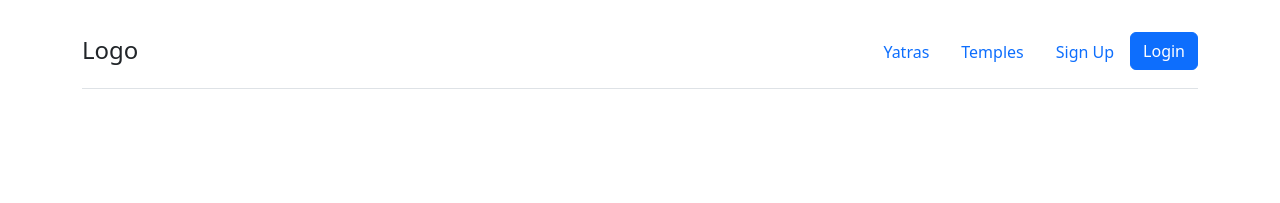
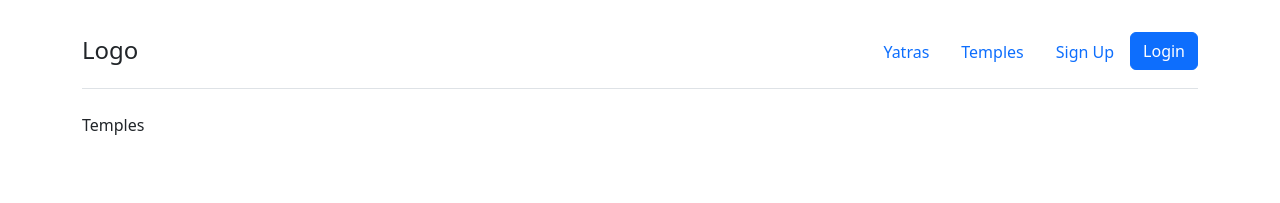
Before and after one commit to snambi/auth-app, a React (Create React App) app: page /temples in a window 1280 px wide. Shown: the top 203 px of the page. Built offline with nearby package versions, Linux system fonts and the light colour scheme; no server answers.

Commit message:
added two more components

```diff
--- a/src/App.js
+++ b/src/App.js
@@ -5,6 +5,8 @@ import Header from './components/Header';
 import Home from './components/Home';
 import Login from './components/Login';
 import SignUp from './components/SignUp';
+import Yatras from './components/Yatras';
+import Temples from './components/Temples';
 
 
 function App() {
@@ -16,6 +18,8 @@ function App() {
         <Routes>
           <Route path='/' element={<Home />} />
           <Route path='/home' element={<Home />} />
+          <Route path='/yatras' element={<Yatras />} />
+          <Route path='/temples' element={<Temples />} />
           <Route path='/login' element={<Login />} />
           <Route path='/signup' element={<SignUp />} />
         </Routes>
--- a/src/components/Header.js
+++ b/src/components/Header.js
@@ -14,7 +14,7 @@ const Header = () => {
 
       <Nav className='justify-content-end'>
         <Nav.Item>
-            <LinkContainer to='/yatra'>
+            <LinkContainer to='/yatras'>
                 <Nav.Link>Yatras</Nav.Link>
             </LinkContainer>
         </Nav.Item>
--- /dev/null
+++ b/src/components/Temples.js
@@ -0,0 +1,9 @@
+import React from 'react'
+
+const Temples = () => {
+  return (
+    <div>Temples</div>
+  )
+}
+
+export default Temples
--- /dev/null
+++ b/src/components/Yatras.js
@@ -0,0 +1,9 @@
+import React from 'react'
+
+const Yatras = () => {
+  return (
+    <div>HI Yatris</div>
+  )
+}
+
+export default Yatras
```
